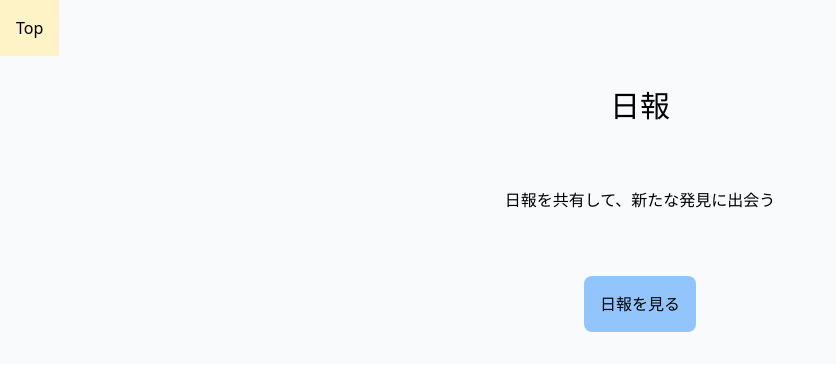
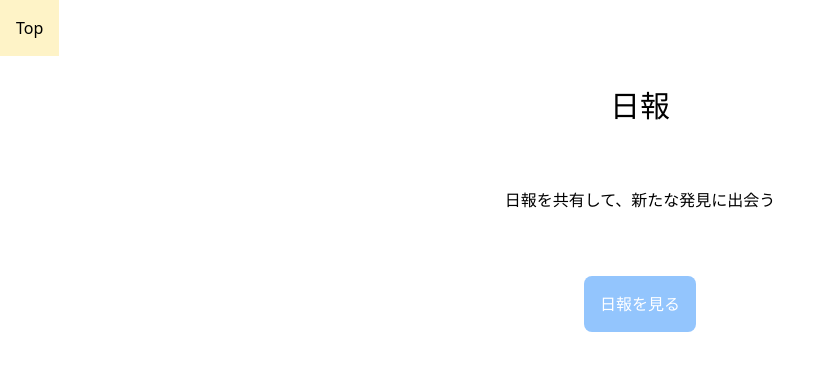
Before and after one commit to ryounasso/dialy, a React (Create React App) app: page / in a window 1280 px wide. Shown: the top 370 px of the page, without its empty margins (0-836 px from the left). Built offline with nearby package versions, Linux system fonts and the light colour scheme.

Commit message:
feat : change style

```diff
--- a/src/App.js
+++ b/src/App.js
@@ -10,10 +10,10 @@ import "./tailwind.css";
 
 const App = () => {
   return (
-    <div class="container mx-auto bg-gray-50">
+    <div>
       <Router>
         <Header />
-        <div>
+        <div class="container mx-auto">
           <Switch>
             <Route exact path="/" component={Top} />
             <Route exact path="/daily" component={DailyTop} />
--- a/src/Header.js
+++ b/src/Header.js
@@ -4,12 +4,12 @@ import { Link } from "react-router-dom";
 export const Header = () => {
   return (
     <>
-      <div class="container mx-auto flex bg-gray-50">
+      <div class="container mx-auto flex">
         <Link class="p-4 bg-yellow-100" to="/">
           Top
         </Link>
       </div>
-      <div class="flex py-8 bg-gray-50 justify-center text-3xl">
+      <div class="flex py-8 justify-center text-3xl">
         <div>日報</div>
       </div>
     </>
--- a/src/Top.js
+++ b/src/Top.js
@@ -5,11 +5,11 @@ import "./tailwind.css";
 export const Top = () => {
   return (
     <>
-      <div class="flex py-8 bg-gray-50 justify-center">
+      <div class="flex py-8 justify-center">
         <div>日報を共有して、新たな発見に出会う</div>
       </div>
-      <div class="flex py-8 bg-gray-50 justify-center">
-        <Link class="p-4 bg-blue-300 rounded-lg" to="/daily">
+      <div class="flex py-8 justify-center">
+        <Link class="p-4 bg-blue-300 rounded-lg text-white" to="/daily">
           日報を見る
         </Link>
       </div>
--- a/src/daily/pages/DailyDetail.js
+++ b/src/daily/pages/DailyDetail.js
@@ -79,7 +79,7 @@ export const DailyDetail = (props) => {
           </button>
         </form>
       </div>
-      <div class="mt-4 p-8 bg-gray-50">
+      <div class="mt-4 p-8">
         <Link class="p-4 bg-blue-300 rounded-lg text-white" to="/daily">
           日報一覧に戻る
         </Link>
--- a/src/daily/pages/DailyTop.js
+++ b/src/daily/pages/DailyTop.js
@@ -37,7 +37,7 @@ export const DailyTop = () => {
           ))}
         </div>
       )}
-      <p class="mt-12 text-3xl">日報作成</p>
+      <p class="mt-12 text-2xl">日報作成</p>
       <br />
       <CustomForm requestType="post" dailyId={null} btnText="Create" />
     </div>
```
